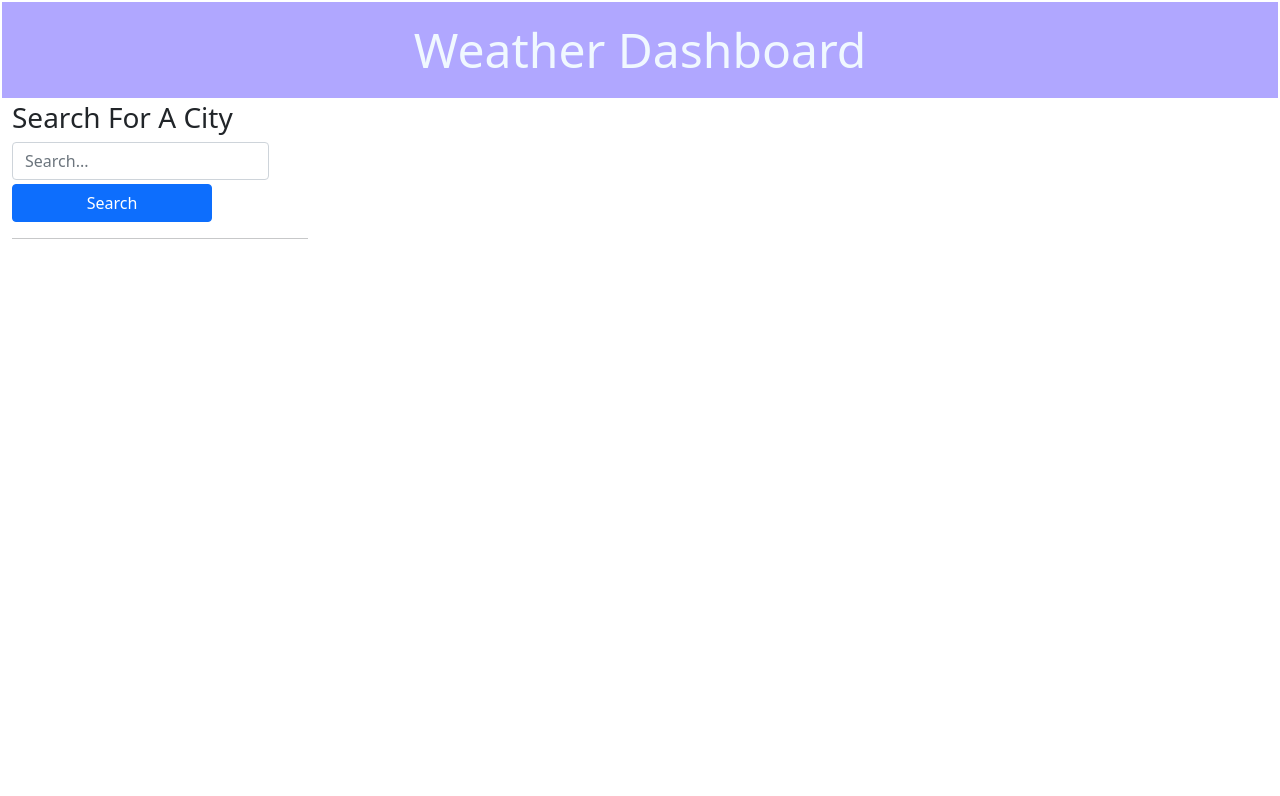
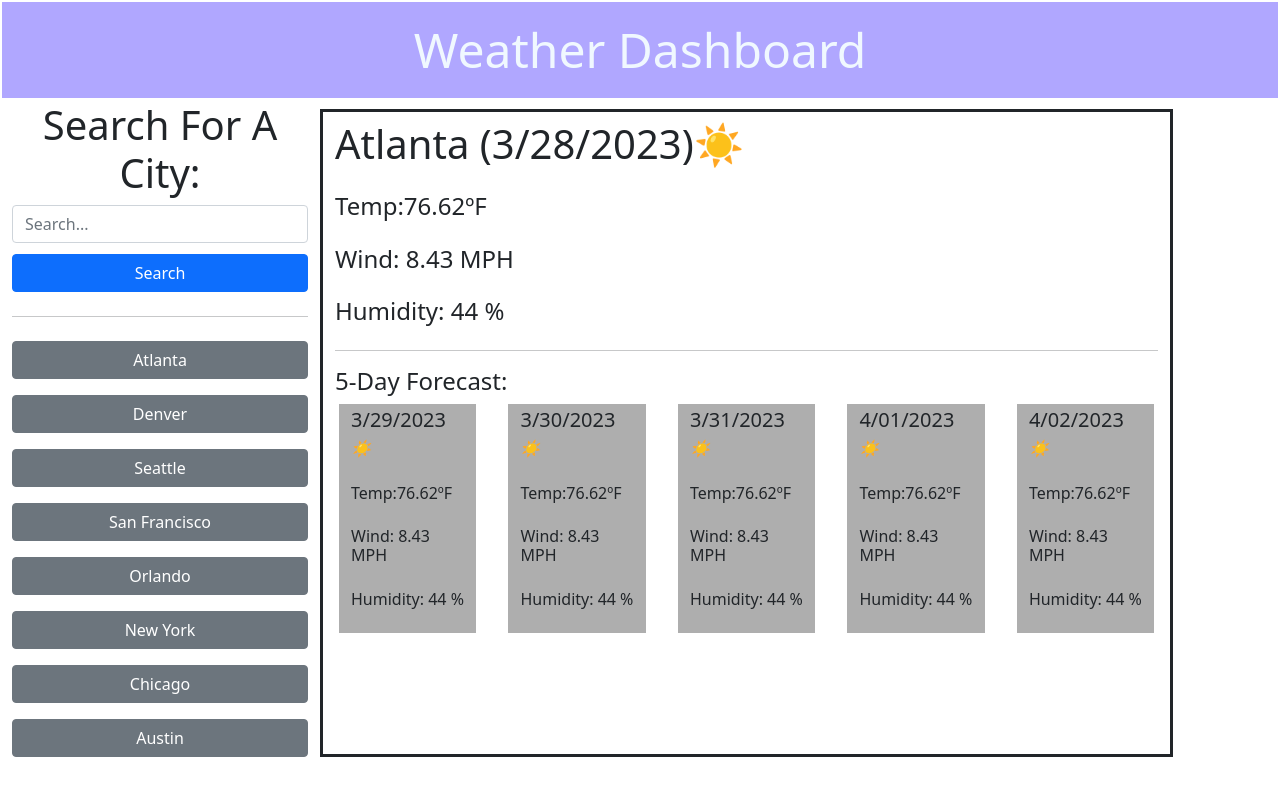
Before and after one commit to judemdonahue/Weather-Dashboard, a plain HTML site: page index.html in a window 1280 px wide. Drawn offline with nearby package versions, Linux system fonts and the light colour scheme.

Commit message:
completed layout for website

```diff
--- a/assets/style.css
+++ b/assets/style.css
@@ -1,5 +1,9 @@
 * {
 
+}
+
+.bg-gray {
+    background-color: #aeaeae;
 }
 
 .contain {
@@ -21,10 +25,18 @@
     color: aliceblue;
 }
 
-.search-btn {
-    width: 12.5rem;
-}
+
 
 .btn-container {
     padding-top:.2rem;
 }
+
+.info-container {
+    height: auto;
+    border: solid;
+}
+
+.space {
+    margin-right: 1rem;
+    margin-left: 1rem;
+}
--- a/index.html
+++ b/index.html
@@ -7,12 +7,15 @@
     <title>Weather Dashboard</title>
 
     <link rel="stylesheet" href="https://cdn.jsdelivr.net/npm/bootstrap@5.1.3/dist/css/bootstrap.min.css">
+    <link rel="stylesheet" href="https://fonts.googleapis.com/icon?family=Material+Icons">
+
     <link rel="stylesheet" href="./assets/style.css">
 
 </head>
 
 <body>
 
+    <!--Nav Container-->
     <nav class="container d-flex justify-content-center contain">
         <div class="style1 col-xl-12 text-center">
             <div class="my-auto nav-text">Weather Dashboard</div>
@@ -20,30 +23,114 @@
     </nav>
 
     <div class="container-fluid">
+
         <div class="row flex-xl-nowrap">
-            <div class="col-12 col-md-3 col-xl-3 bd-sidebar">
-                <h3>Search For A City</h3>
+
+            <!--Search Container-->
+            <div class="col-3">
+                <h1 class="text-center">Search For A City:</h2>
+
                 <form class="bd-search d-flex align-items-center">
-                    <span class="algolia-autocomplete" style="position: relative; display: inline-block; direction: ltr">
+                    <span class="algolia-autocomplete col-12" style="position: relative; display: inline-block; direction: ltr">
                         <input type="search" class="form-control ds-input" placeholder="Search...">
                     </span>
+                </form>
 
-                </form>
+                 <!--Btns Container-->
                 <div class="btn-container">
-                    <button type="button" class="search-btn btn btn-primary">Search</button>
+                    <button type="button" class="btn btn-primary my-2 col-12">Search</button>
+
+                    <hr>
+
+                    <button type="button" class="btn btn-secondary my-2 col-12">Atlanta</button>
+
+                    <button type="button" class="btn btn-secondary my-2 col-12">Denver</button>
+
+                    <button type="button" class="btn btn-secondary my-2 col-12">Seattle</button>
+
+                    <button type="button" class="btn btn-secondary my-2 col-12">San Francisco</button>
+
+                    <button type="button" class="btn btn-secondary my-2 col-12">Orlando</button>
+
+                    <button type="button" class="btn btn-secondary my-2 col-12">New York</button>
+
+                    <button type="button" class="btn btn-secondary my-2 col-12">Chicago</button>
+
+                    <button type="button" class="btn btn-secondary my-2 col-12">Austin</button>
                 </div>
+            </div>
+
+             <!--Info Container-->
+            <div class="info-container col-8 my-2">
+
+                <h1 class="city-name-date my-2">Atlanta (3/28/2023)☀️</h1>
+
+                <h4 class="temp my-4">Temp:76.62ºF</h4>
+
+                <h4 class="wind my-4">Wind: 8.43 MPH</h4>
+
+                <h4 class="humidity my-4">Humidity: 44 %</h4>
+
                 <hr>
+
+            <!--Forecast Container-->
+             <div class="forecast-container">
+
+                <h4>5-Day Forecast:</h4>
+
+                <div class="row">
+
+                    <div class="col bg-gray space">
+                        <h5 class="my-1">3/29/2023</h5>
+                        <i class="icon">☀️</i>
+                        <h6 class="temp my-4">Temp:76.62ºF</h6>
+                        <h6 class="wind my-4">Wind: 8.43 MPH</h6>
+                        <h6 class="humidity my-4">Humidity: 44 %</h6>
+                    </div>
+
+                    <div class="col bg-gray space">
+                        <h5 class="my-1">3/30/2023</h5>
+                        <i class="icon">☀️</i>
+                        <h6 class="temp my-4">Temp:76.62ºF</h6>
+                        <h6 class="wind my-4">Wind: 8.43 MPH</h6>
+                        <h6 class="humidity my-4">Humidity: 44 %</h6>
+                    </div>
+
+                    <div class="col bg-gray space">
+                        <h5 class="my-1">3/31/2023</h5>
+                        <i class="icon">☀️</i>
+                        <h6 class="temp my-4">Temp:76.62ºF</h6>
+                        <h6 class="wind my-4">Wind: 8.43 MPH</h6>
+                        <h6 class="humidity my-4">Humidity: 44 %</h6>
+                    </div>
+
+                    <div class="col bg-gray space">
+                        <h5 class="my-1">4/01/2023</h5>
+                        <i class="icon">☀️</i>
+                        <h6 class="temp my-4">Temp:76.62ºF</h6>
+                        <h6 class="wind my-4">Wind: 8.43 MPH</h6>
+                        <h6 class="humidity my-4">Humidity: 44 %</h6>
+                    </div>
+
+                    <div class="col bg-gray space">
+                        <h5 class="my-1">4/02/2023</h5>
+                        <i class="icon">☀️</i>
+                        <h6 class="temp my-4">Temp:76.62ºF</h6>
+                        <h6 class="wind my-4">Wind: 8.43 MPH</h6>
+                        <h6 class="humidity my-4">Humidity: 44 %</h6>
+                    </div>
+
+                  </div>
+
+
+             </div>
+
             </div>
 
         </div>
 
     </div>
 
-
-
-
-
-
     <script src="./assets/script.js"></script>
 </body>
 </html>
```
